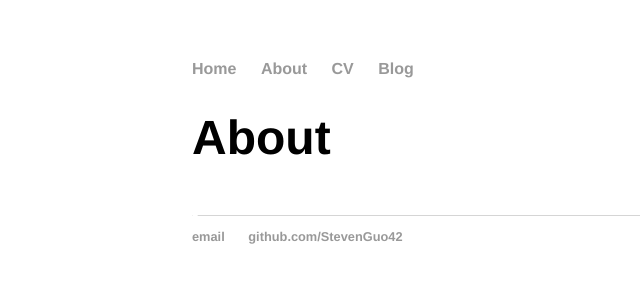
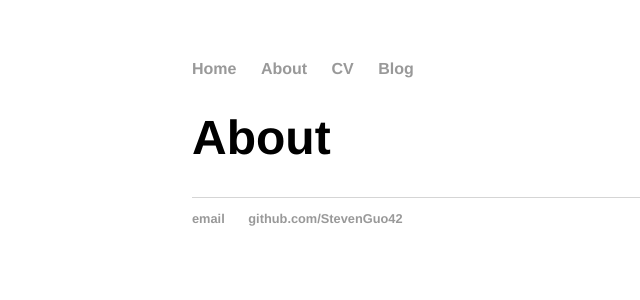
Before and after one commit to StevenGuo42/stevenguo42.github.io, a Jekyll site: the page built from about/index.html, in a window 1280 px wide. Shown: the top 300 px of the page, without its empty margins (0-640 px from the left). Built offline with Jekyll 4.4.1, drawn with Linux system fonts in a browser that asks for light colours.

Commit message:
Update main.css

```diff
--- a/css/main.css
+++ b/css/main.css
@@ -42,7 +42,7 @@
     list-style: none;
 }
 
-zero-md.about
+div.about
 {
     border-radius: 25px;
     width: auto;
```
